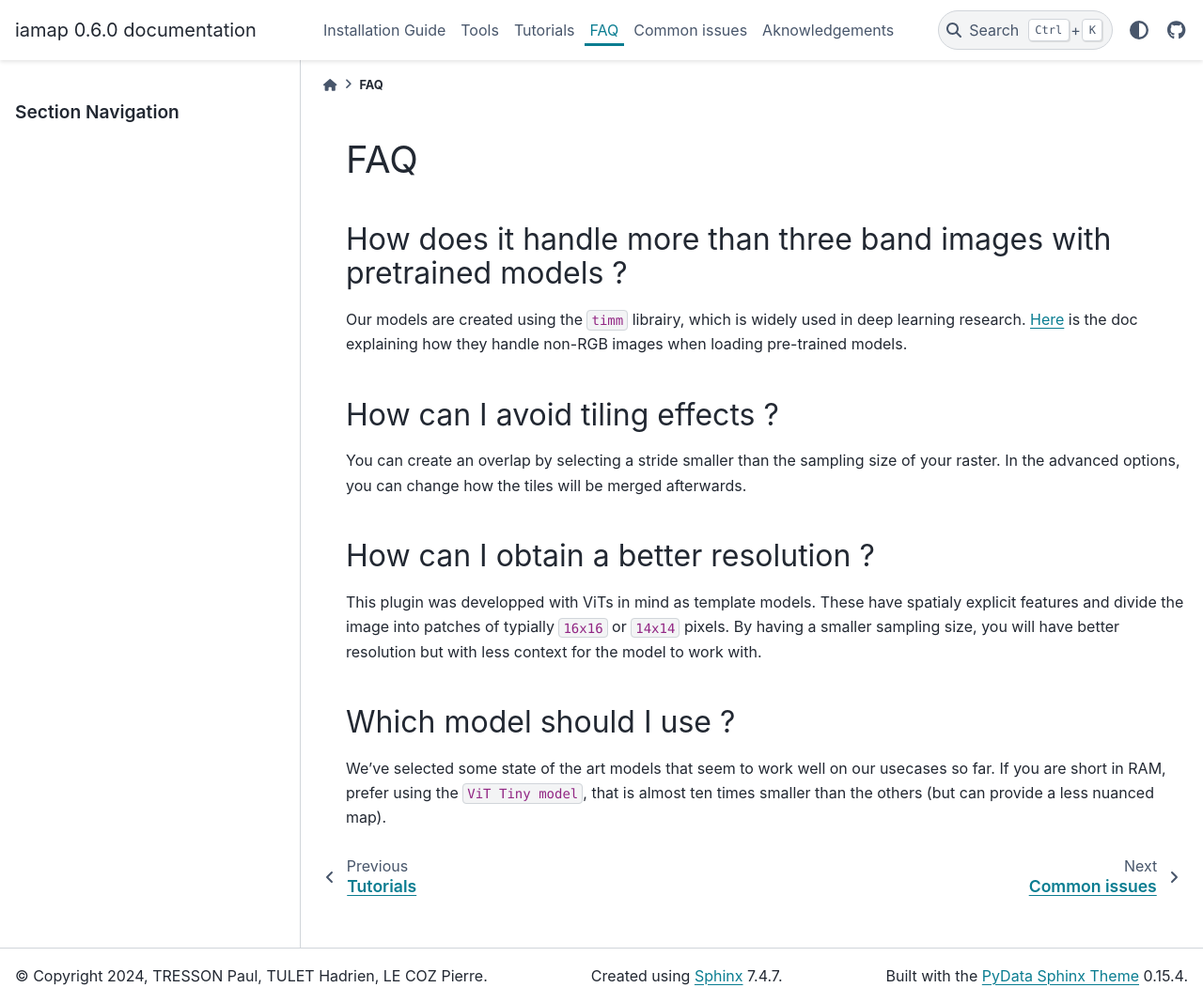
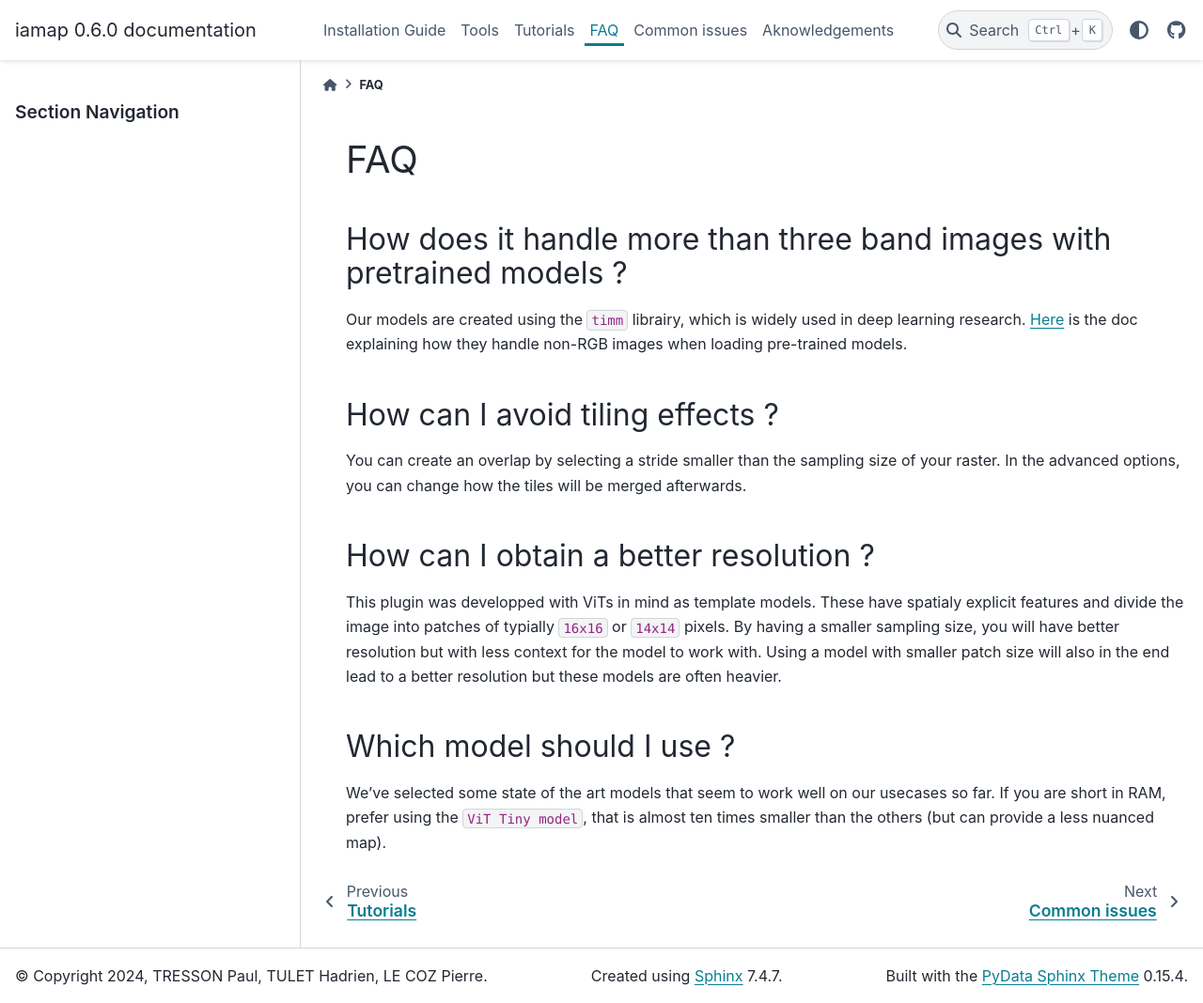
Before and after one commit to umr-amap/iamap, a Sphinx documentation site: the page built from docs/source/faq.md, in a window 1280 px wide and 1068 px high. Shown: the whole window at 94% size. Built offline with Sphinx 7.4.7 and the PyData theme 0.15.4, drawn with Linux system fonts in a browser that asks for light colours.

Commit message:
add comment on heavier models in faq

```diff
--- a/docs/source/faq.md
+++ b/docs/source/faq.md
@@ -11,6 +11,7 @@ You can create an overlap by selecting a stride smaller than the sampling size o
 ## How can I obtain a better resolution ?
 
 This plugin was developped with ViTs in mind as template models. These have spatialy explicit features and divide the image into patches of typially `16x16` or `14x14` pixels. By having a smaller sampling size, you will have better resolution but with less context for the model to work with.
+Using a model with smaller patch size will also in the end lead to a better resolution but these models are often heavier.
 
 ## Which model should I use ?
 
```
